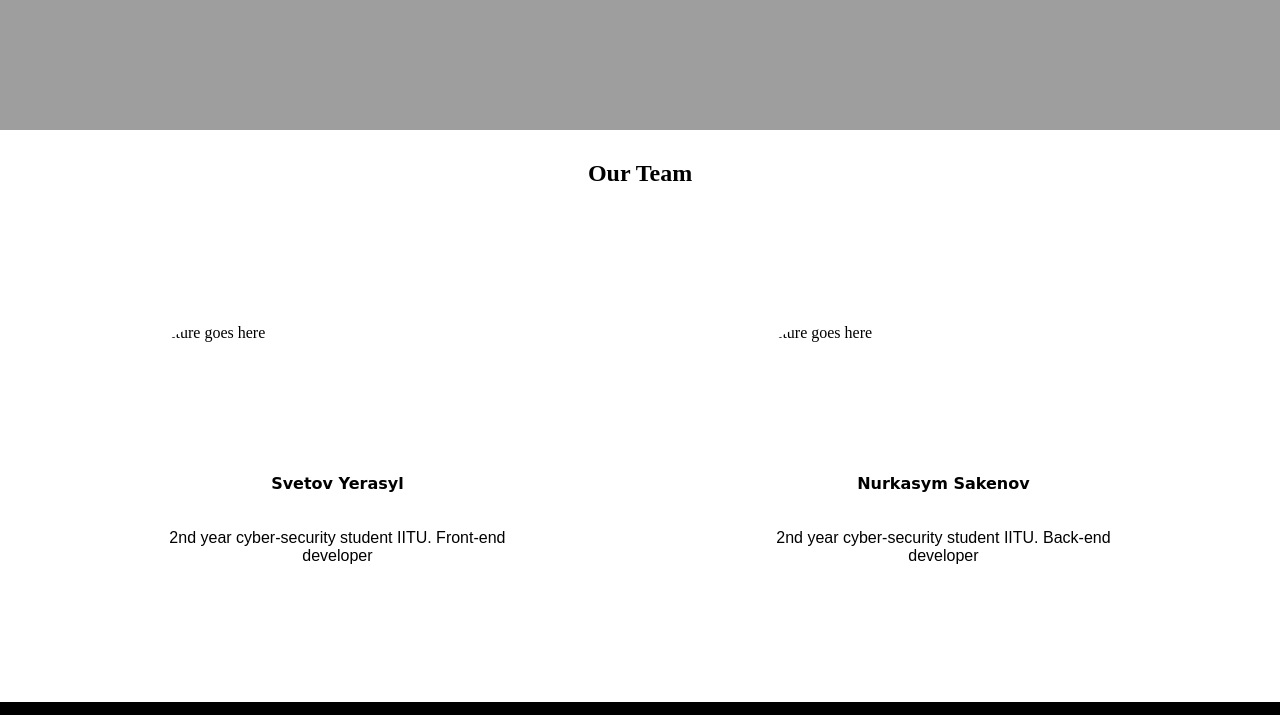
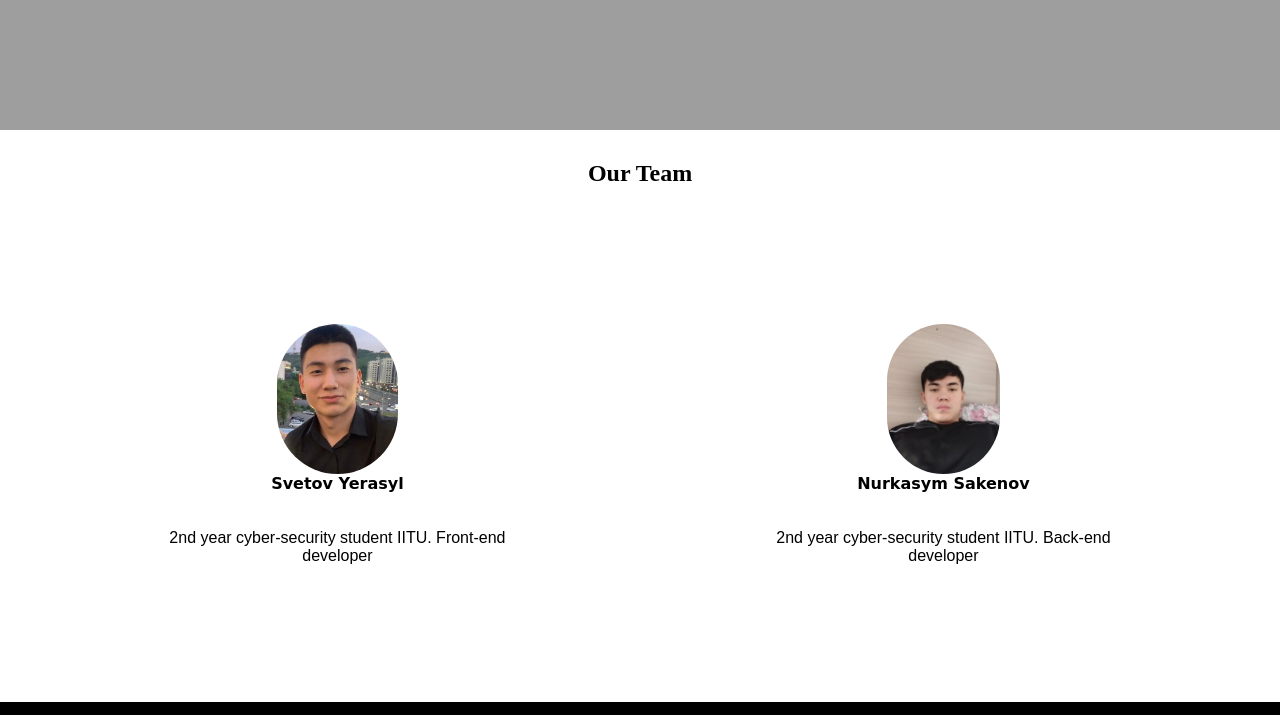
Before and after one commit to Kasymnur/website-project, a plain HTML site: page aboutus.html in a window 1280 px wide. Shown: the part 745-1460 px from the top of the page. Drawn offline with nearby package versions, Linux system fonts and the light colour scheme; the site is published under a folder, as on GitHub Pages, so addresses that start at the root find nothing.

Commit message:
Update aboutus.html

```diff
--- a/aboutus.html
+++ b/aboutus.html
@@ -50,7 +50,7 @@
         </h1>
     <div id="services">
             <div class="box">
-                <img src="/images/Era.jpeg"
+                <img src="images/Era.jpeg"
                     alt="picture goes here">
 
                 <p class="center">
@@ -63,7 +63,7 @@
                 <p style="font-family: sans-serif">2nd year cyber-security student IITU. Front-end developer</p>
             </div>
             <div class="box">
-                <img src="/images/NurQ.jpeg"
+                <img src="images/NurQ.jpeg"
                     alt="picture goes here">
 
                 <p class="center">
```
